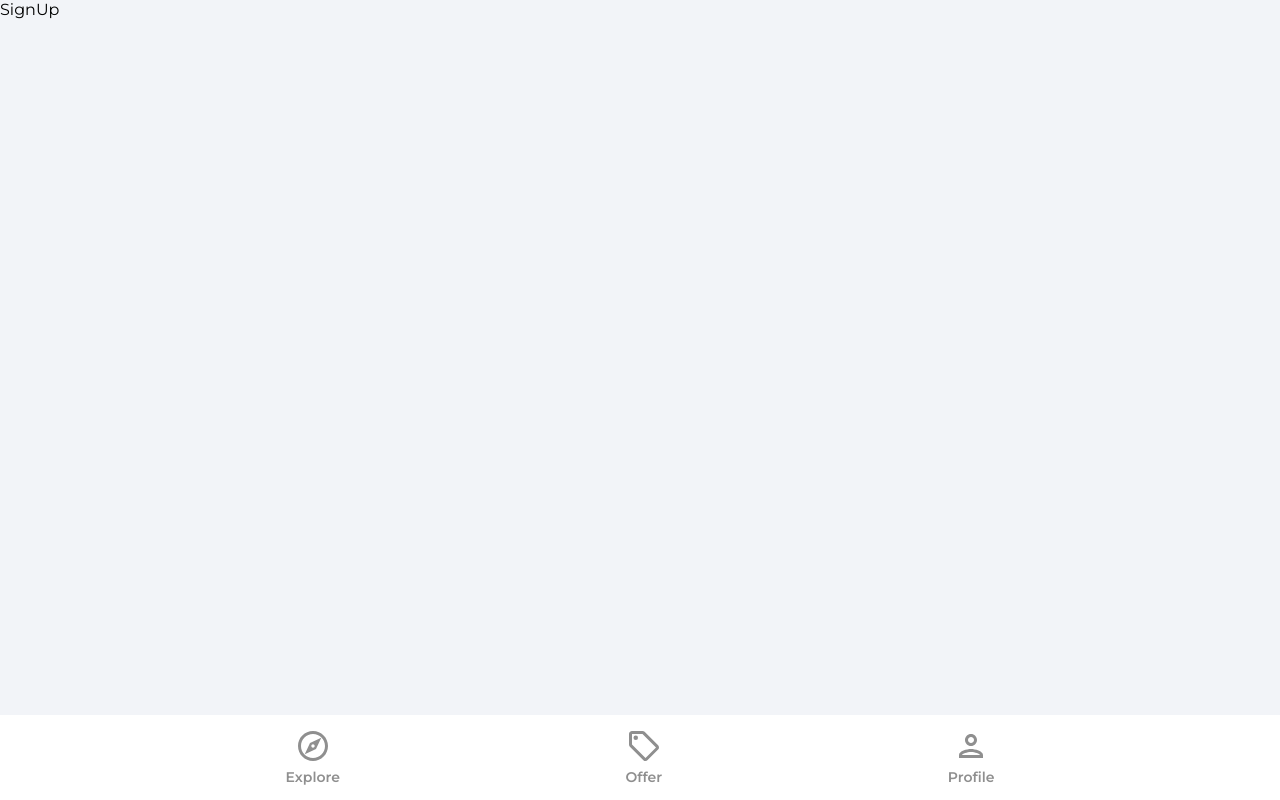
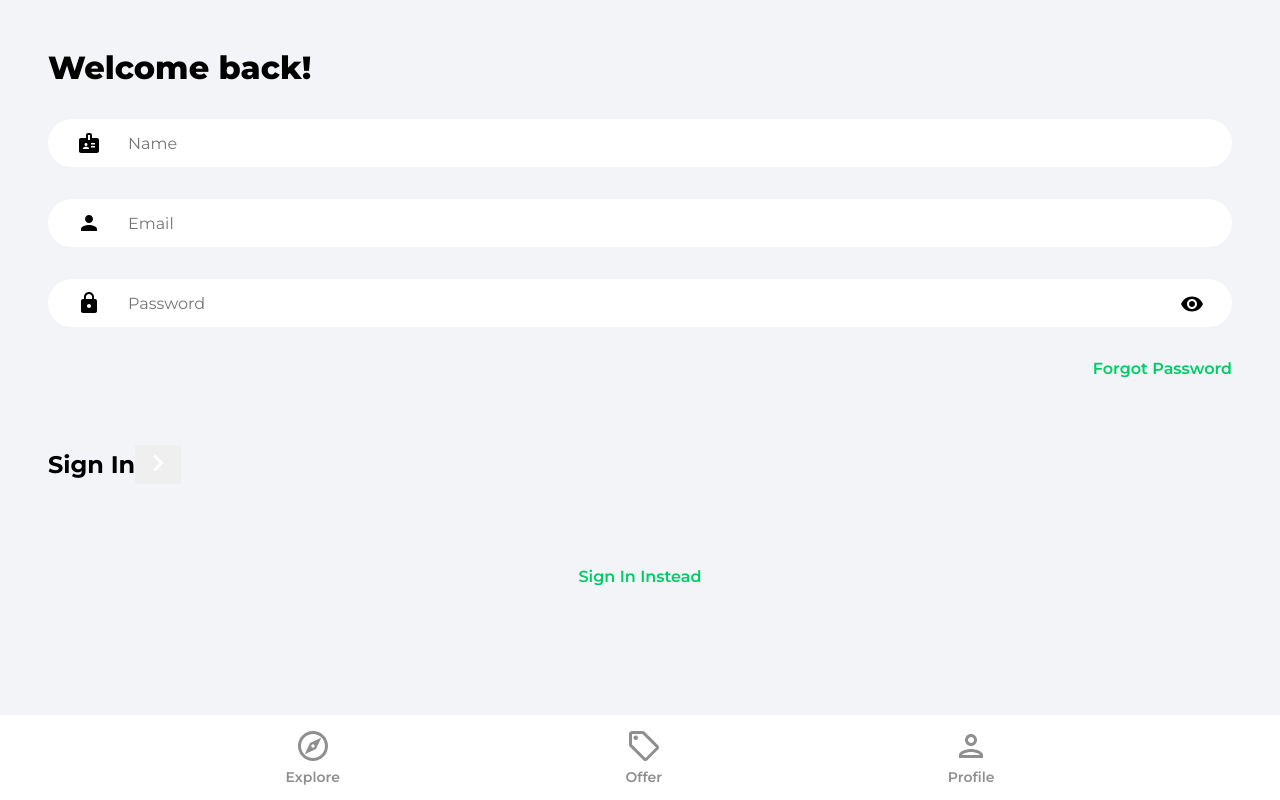
Before and after one commit to David-mwendwa/house-marketplace, a React (Create React App) app: page /sign-up in a window 1280 px wide. Built offline with nearby package versions, Linux system fonts and the light colour scheme.

Commit message:
create signIn and signUp components

```diff
--- a/src/pages/SignIn.jsx
+++ b/src/pages/SignIn.jsx
@@ -1,10 +1,70 @@
-import React from 'react'
+import React, {useState} from 'react'
+import {Link, useNavigate} from 'react-router-dom'
+import {ReactComponent as ArrowRightIcon} from '../assets/svg/keyboardArrowRightIcon.svg'
+import visibilityIcon from '../assets/svg/visibilityIcon.svg'
 
 function SignIn() {
+  const [showPassword, setShowPassword] = useState(false)
+  const [formData, setFormData] = useState({
+    email: '',
+    password: ''
+  })
+  const {email, password} = formData
+
+  const navigate = useNavigate()
+
+  const onChange = (e) => {
+    setFormData(prevState => ({
+      ...prevState,
+      [e.target.id]: e.target.value
+    }))
+  }
+
   return (
-    <div>
-      Sign In
-    </div>
+    <>
+      <div className='pageContainer'>
+        <header>
+          <p className="pageHeader">Welcome back!</p>
+        </header>
+        <main>
+          <form action="">
+            <input
+              type="email"
+              className="emailInput"
+              placeholder='Email'
+              id='email'
+              value={email}
+              onChange={onChange}
+            />
+
+            <div className="passwordInputDiv">
+              <input
+                type={showPassword ? 'text' : 'password'}
+                className='passwordInput'
+                placeholder='Password'
+                id='password'
+                value={password}
+                onChange={onChange}
+              />
+              <img src={visibilityIcon} alt="show password" className='showPassword'
+                onClick={() => setShowPassword((prevState) => !prevState)}
+              />
+            </div>
+
+            <Link to='/forgot-password' className="forgotPasswordLink">Forgot Password</Link>
+            <div className="signInBar">
+              <p className="signInText">Sign In</p>
+              <button className='signInButton'>
+                <ArrowRightIcon fill='#ffffff' width='34px' height='34px' />
+              </button>
+            </div>
+          </form>
+
+
+          <Link to='/sign-up' className='registerLink'>Sign Up Instead</Link>
+        </main>
+      </div>
+    </>
   )
 }
 
--- a/src/pages/SignUp.jsx
+++ b/src/pages/SignUp.jsx
@@ -1,10 +1,79 @@
-import React from 'react'
+import React, {useState} from 'react'
+import {Link, useNavigate} from 'react-router-dom'
+import {ReactComponent as ArrowRightIcon} from '../assets/svg/keyboardArrowRightIcon.svg'
+import visibilityIcon from '../assets/svg/visibilityIcon.svg'
 
 function SignUp() {
+  const [showPassword, setShowPassword] = useState(false)
+  const [formData, setFormData] = useState({
+    name: '',
+    email: '',
+    password: ''
+  })
+  const {name, email, password} = formData
+
+  const navigate = useNavigate()
+
+  const onChange = (e) => {
+    setFormData(prevState => ({
+      ...prevState,
+      [e.target.id]: e.target.value
+    }))
+  }
+
   return (
-    <div>
-      SignUp
-    </div>
+    <>
+      <div className='pageContainer'>
+        <header>
+          <p className="pageHeader">Welcome back!</p>
+        </header>
+        <main>
+          <form action="">
+            <input
+              type="text"
+              className="nameInput"
+              placeholder='Name'
+              id='name'
+              value={name}
+              onChange={onChange}
+            />
+            <input
+              type="email"
+              className="emailInput"
+              placeholder='Email'
+              id='email'
+              value={email}
+              onChange={onChange}
+            />
+
+            <div className="passwordInputDiv">
+              <input
+                type={showPassword ? 'text' : 'password'}
+                className='passwordInput'
+                placeholder='Password'
+                id='password'
+                value={password}
+                onChange={onChange}
+              />
+              <img src={visibilityIcon} alt="show password" className='showPassword'
+                onClick={() => setShowPassword((prevState) => !prevState)}
+              />
+            </div>
+
+            <Link to='/forgot-password' className="forgotPasswordLink">Forgot Password</Link>
+            <div className="signUpBar">
+              <p className="signUpText">Sign In</p>
+              <button className='SignUpButton'>
+                <ArrowRightIcon fill='#ffffff' width='34px' height='34px' />
+              </button>
+            </div>
+          </form>
+
+
+          <Link to='/sign-in' className='registerLink'>Sign In Instead</Link>
+        </main>
+      </div>
+    </>
   )
 }
 
```
